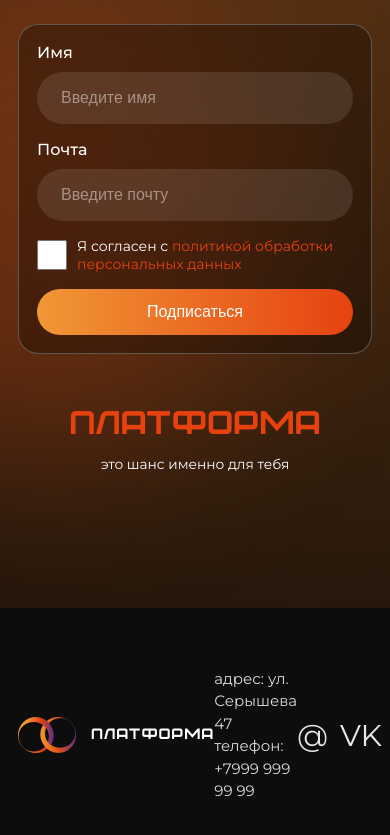
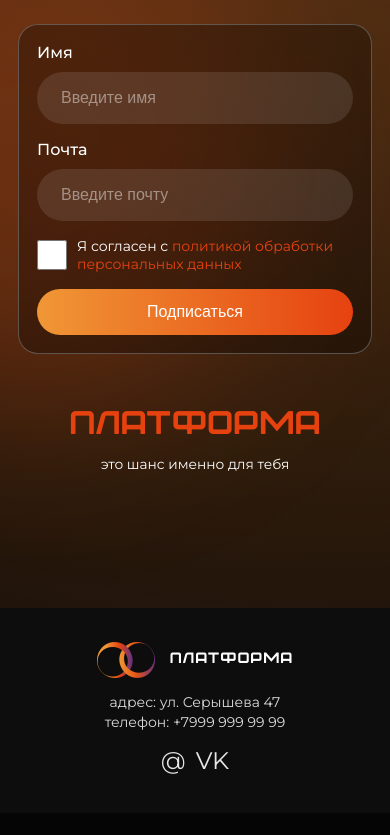
Before and after one commit to Minkuss/platform-landing, a Next.js app: page / in a window 390 px wide. Shown: the part 4998-5833 px from the top of the page. After the commit the page ends 5811 px from the top, so only its background shows below. Built offline with nearby package versions, Linux system fonts and the light colour scheme; a web font is replaced by a local one.

Commit message:
footer adaptive

```diff
--- a/src/features/landing/sections/Footer/Footer.module.scss
+++ b/src/features/landing/sections/Footer/Footer.module.scss
@@ -5,9 +5,20 @@
 }
 
 .row {
-  display: flex;
-  justify-content: space-between;
+  display: grid;
+  grid-template-columns: auto minmax(0, 1fr) auto;
   align-items: center;
+  column-gap: 36px;
+  row-gap: 18px;
+}
+
+.brand {
+  grid-column: 1;
+}
+
+.contacts {
+  grid-column: 2;
+  justify-self: center;
 }
 
 .contacts p {
@@ -18,9 +29,65 @@
 }
 
 .socials {
+  grid-column: 3;
+  justify-self: end;
   display: flex;
   align-items: center;
   gap: 12px;
   font-size: 30px;
   color: rgba(255, 255, 255, 0.9);
 }
+
+@media (max-width: 1080px) {
+  .footer {
+    padding: 48px 0;
+  }
+
+  .row {
+    grid-template-columns: 1fr auto;
+    column-gap: 20px;
+    row-gap: 20px;
+  }
+
+  .brand {
+    grid-column: 1;
+  }
+
+  .socials {
+    grid-column: 2;
+    font-size: 26px;
+  }
+
+  .contacts {
+    grid-column: 1 / -1;
+    justify-self: start;
+  }
+}
+
+@media (max-width: 720px) {
+  .footer {
+    padding: 34px 0 38px;
+  }
+
+  .row {
+    display: flex;
+    flex-direction: column;
+    align-items: center;
+    gap: 14px;
+  }
+
+  .contacts {
+    text-align: center;
+  }
+
+  .contacts p {
+    font-size: 14px;
+    line-height: 1.45;
+  }
+
+  .socials {
+    justify-self: center;
+    font-size: 24px;
+    gap: 10px;
+  }
+}
--- a/src/features/landing/sections/Footer/Footer.tsx
+++ b/src/features/landing/sections/Footer/Footer.tsx
@@ -7,7 +7,7 @@ export function Footer() {
     <footer className={styles.footer}>
       <LayoutContainer>
         <div className={styles.row}>
-          <Brand text="платформа" logoWidth={58} logoHeight={36} />
+          <Brand text="платформа" logoWidth={58} logoHeight={36} className={styles.brand} />
 
           <div className={styles.contacts}>
             <p>адрес: ул. Серышева 47</p>
```
